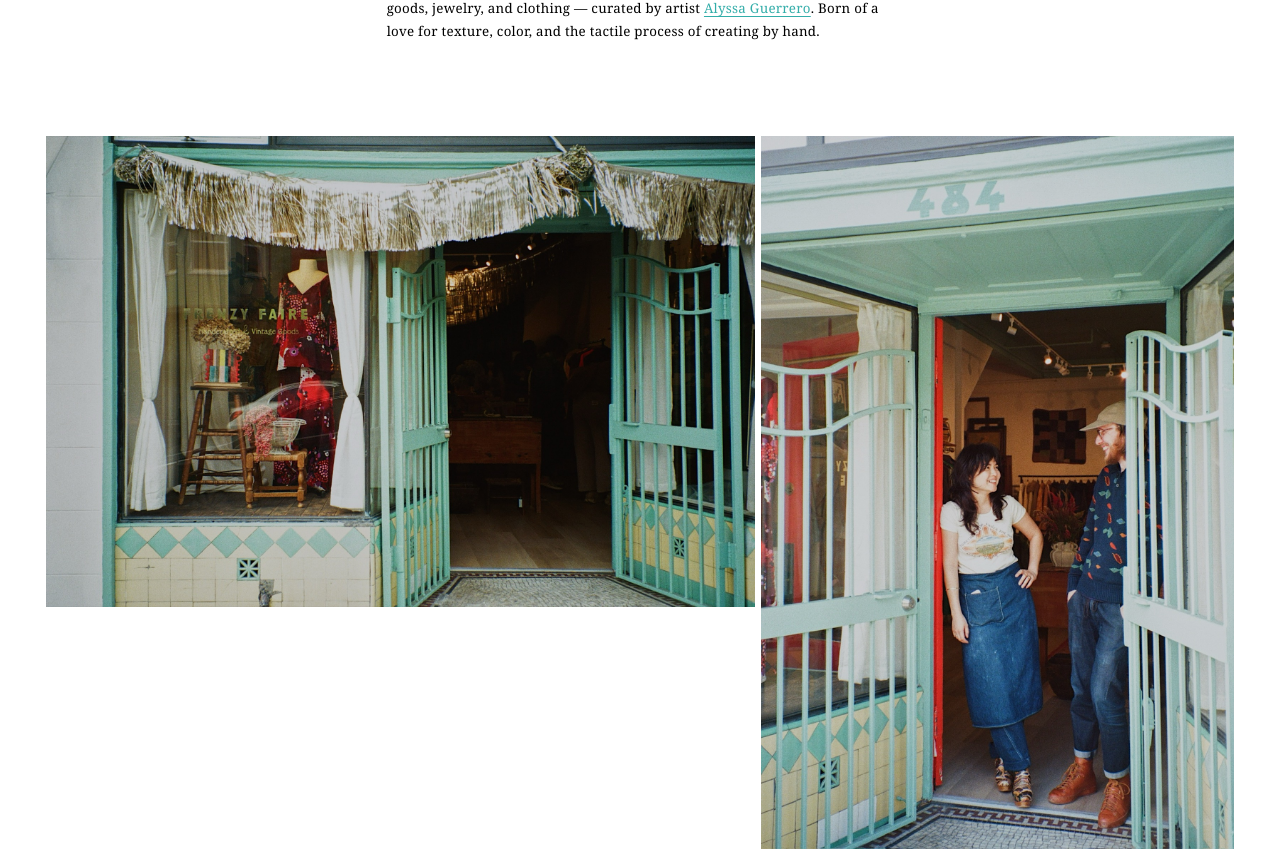
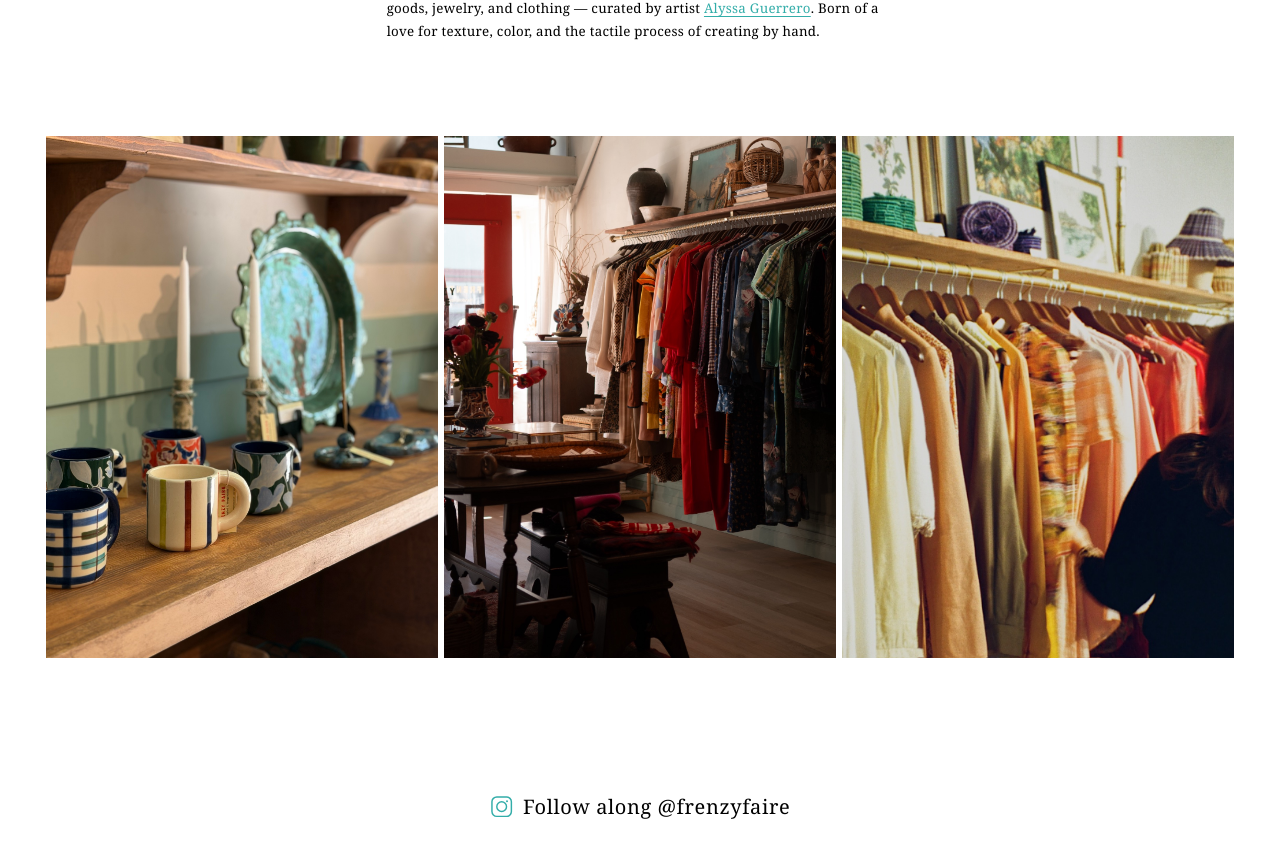
Before and after one commit to timothybuck13/frenzy-faire, a React (Vite) app: page / in a window 1280 px wide. Shown: the part 919-1770 px from the top of the page. Built offline with nearby package versions, Linux system fonts and the light colour scheme.

Commit message:
Add featured trio after about, move Instagram CTA up, gallery below

```diff
--- a/src/App.jsx
+++ b/src/App.jsx
@@ -432,10 +432,20 @@ export default function App() {
         </div>
       </section>
 
-      {/* Photo Gallery */}
-      <section className="pb-20 md:pb-28">
-        <div className="gallery-container" style={{ maxWidth: '1200px', margin: '0 auto', padding: '0 6px' }}>
-          <Gallery />
+      {/* Featured trio: pottery, interior, clothing */}
+      <section className="pb-8 md:pb-12">
+        <div style={{ maxWidth: '1200px', margin: '0 auto', padding: '0 6px' }}>
+          <div className="gallery-row" style={{ display: 'grid', gridTemplateColumns: '1fr 1fr 1fr', gap: '6px' }}>
+            <div className="gallery-img" style={{ width: '100%', aspectRatio: '3/4', overflow: 'hidden' }}>
+              <img src="/photos/ceramics.jpg" alt="Handpainted ceramic mugs and candle holders" loading="lazy" style={{ width: '100%', height: '100%', objectFit: 'cover', display: 'block' }} />
+            </div>
+            <div className="gallery-img" style={{ width: '100%', aspectRatio: '3/4', overflow: 'hidden' }}>
+              <img src="/photos/interior-1.jpg" alt="Vintage clothing rack bathed in afternoon light" loading="lazy" style={{ width: '100%', height: '100%', objectFit: 'cover', display: 'block' }} />
+            </div>
+            <div className="gallery-img" style={{ width: '100%', aspectRatio: '3/4', overflow: 'hidden' }}>
+              <img src="/photos/vintage-clothing.jpg" alt="Vintage clothing display" loading="lazy" style={{ width: '100%', height: '100%', objectFit: 'cover', display: 'block' }} />
+            </div>
+          </div>
         </div>
       </section>
 
@@ -473,6 +483,13 @@ export default function App() {
               Follow along @frenzyfaire
             </span>
           </a>
+        </div>
+      </section>
+
+      {/* Photo Gallery */}
+      <section className="pb-20 md:pb-28">
+        <div className="gallery-container" style={{ maxWidth: '1200px', margin: '0 auto', padding: '0 6px' }}>
+          <Gallery />
         </div>
       </section>
 
```
